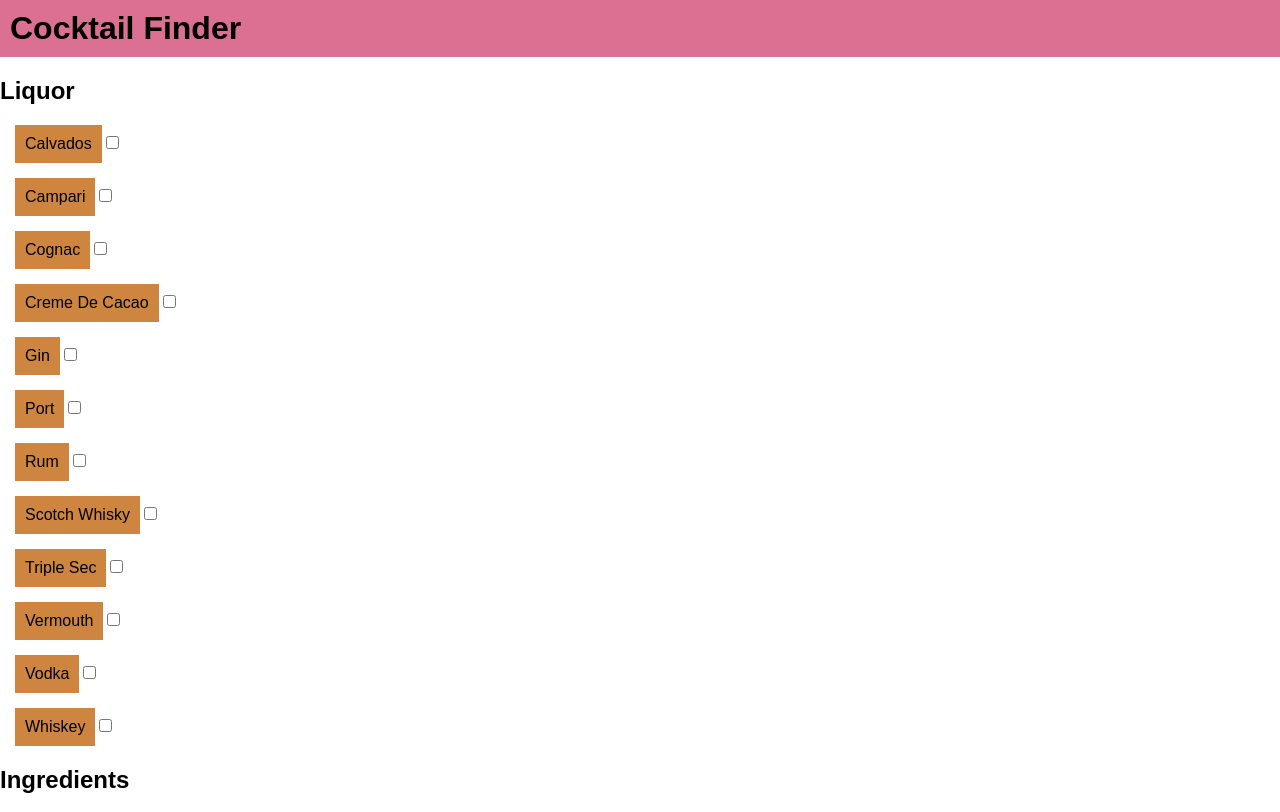
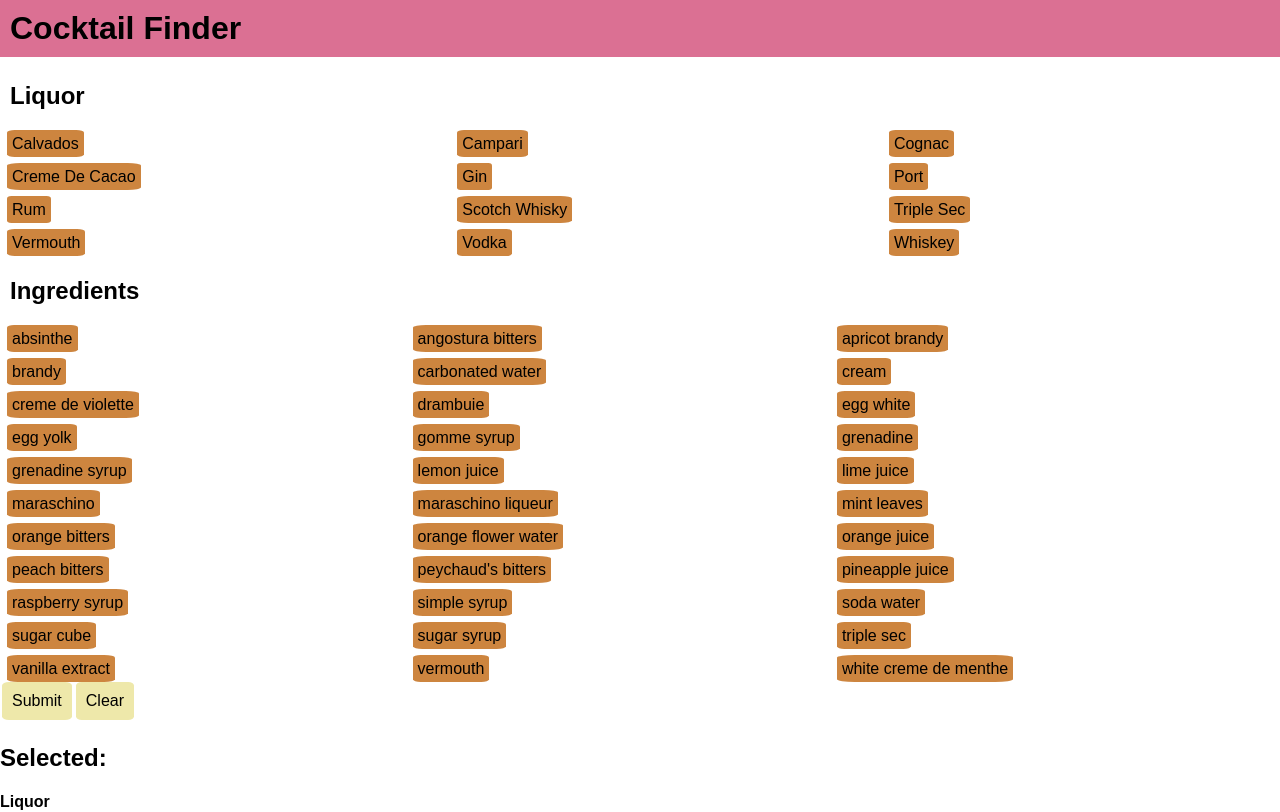
Before and after one commit to PGalicia/CocktailFinder, a React (Create React App) app: page / in a window 1280 px wide. Shown: the top 812 px of the page. Built offline with nearby package versions, Linux system fonts and the light colour scheme.

Commit message:
basic style for filter

```diff
--- a/src/components/container/checklist.jsx
+++ b/src/components/container/checklist.jsx
@@ -1,4 +1,5 @@
 import React, { Component } from "react";
+import "../../style/checklist.css";
 
 // Redux
 import { connect } from "react-redux";
@@ -136,7 +137,7 @@ class Checklist extends Component {
   render() {
     return (
       <React.Fragment>
-        <form onSubmit={this.handleSubmit}>
+        <form onSubmit={this.handleSubmit} className="filter-form">
           <FilterChecklistContainer
             name="Liquor"
             category="liquor"
@@ -150,9 +151,11 @@ class Checklist extends Component {
             handleChange={this.handleChange}
           />
 
-          <input type="submit" />
+          <button className="filter-button">Submit</button>
+          <button className="filter-button" onClick={this.handleClear}>
+            Clear
+          </button>
         </form>
-        <button onClick={this.handleClear}>Clear</button>
       </React.Fragment>
     );
   }
--- a/src/components/presentational/filterChecklistContainer.jsx
+++ b/src/components/presentational/filterChecklistContainer.jsx
@@ -3,13 +3,13 @@ import "../../style/checkbox.css";
 
 const FilterChecklistContainer = props => (
   <React.Fragment>
-    <h2>{props.name}</h2>
+    <h2 className="filter-title">{props.name}</h2>
+    <div className="filter-list">
       {props.checkboxes
         .filter(checkbox => checkbox.category === props.category)
         .map(checkbox => {
           return (
-          <div key={checkbox.id} className="checkbox">
-            <label htmlFor={checkbox.id}>{checkbox.name}</label>
+            <label className="switch" key={checkbox.id}>
               <input
                 id={checkbox.id}
                 type="checkbox"
@@ -18,9 +18,11 @@ const FilterChecklistContainer = props => (
                 checked={checkbox.isChecked}
                 onChange={props.handleChange}
               />
-          </div>
+              <span className="toggle">{checkbox.name}</span>
+            </label>
           );
         })}
+    </div>
   </React.Fragment>
 );
 
--- a/src/style/checkbox.css
+++ b/src/style/checkbox.css
@@ -1,20 +1,27 @@
-.checkbox {
-  /* background-color: paleturquoise; */
-  margin: 15px;
+.filter-list {
+  display: grid;
+  grid-template-columns: repeat(3, auto);
+  grid-row-gap: 15px;
 }
 
-.checkbox > * {
-  display: inline-block;
+.filter-title {
+  margin: 0;
+  padding: 25px 10px;
 }
 
-.checkbox label {
-  background-color: peru;
-  padding: 10px;
-  /* width: 100%;
-  margin: 5px; */
+.switch input[type="checkbox"] {
+  opacity: 0;
+  width: 0;
+  height: 0;
 }
 
-.checkbox .box {
+.toggle {
+  cursor: pointer;
   background-color: peru;
-  padding: 10px;
+  padding: 5px;
+  border-radius: 10%;
 }
+
+input:checked + .toggle {
+  background-color: paleturquoise;
+}
--- /dev/null
+++ b/src/style/checklist.css
@@ -0,0 +1,11 @@
+.filter-button {
+  background-color: palegoldenrod;
+  border: none;
+  border-radius: 10%;
+  text-align: center;
+  padding: 10px;
+  text-decoration: none;
+  font-size: 16px;
+  margin: 4px 2px;
+  cursor: pointer;
+}
```
Lines whose indentation alone changed are shown as unchanged.
